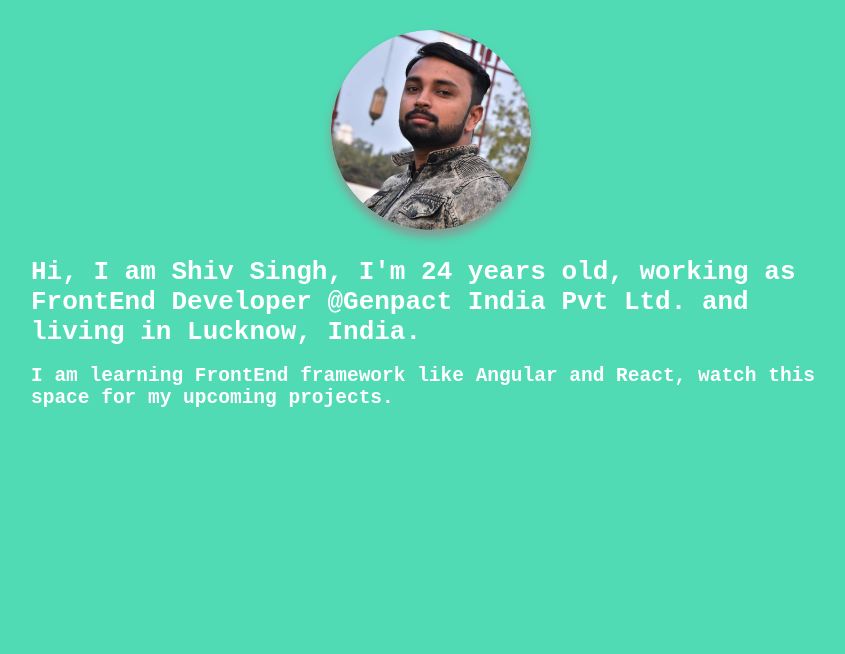
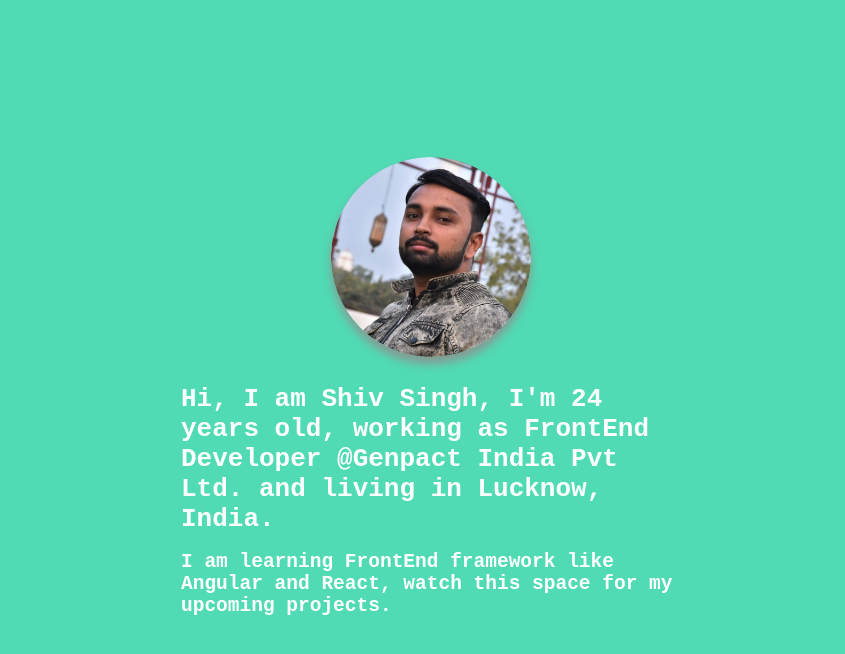
Before and after one commit to bornforcode0204/portfolio, a plain HTML site: page index.html in a window 1280 px wide. Shown: the whole page, without its empty margins (209-1054 px from the left). Drawn offline with Linux system fonts and the light colour scheme.

Commit message:
changing style

```diff
--- a/css/style.css
+++ b/css/style.css
@@ -1,5 +1,6 @@
 body{
     margin: 0;
+    height: 100vh;
 }
 .site-header{
     background-color: #50DBB4;
@@ -8,13 +9,11 @@ body{
     font-family: monospace;;
     display: flex;
     flex-direction: column;
-    justify-items: center;
+    justify-content: center;
     align-items: center;
 }
 
 img{
-
-    margin-top: 30px;
     height: 200px;
     border-radius: 50%;
     box-shadow: 0 7px 10px   #889994;
@@ -23,5 +22,5 @@ img{
 
 .site-header-content{
     margin: 10px;
-    width: 800px;
+    width: 500px;
 }
```
